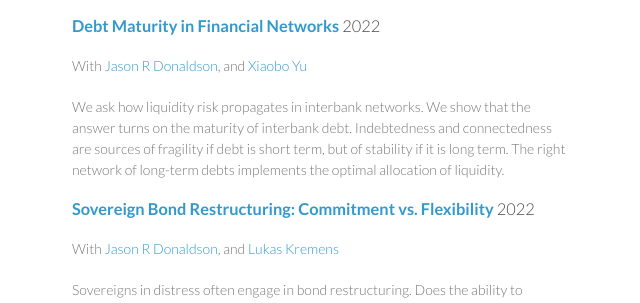
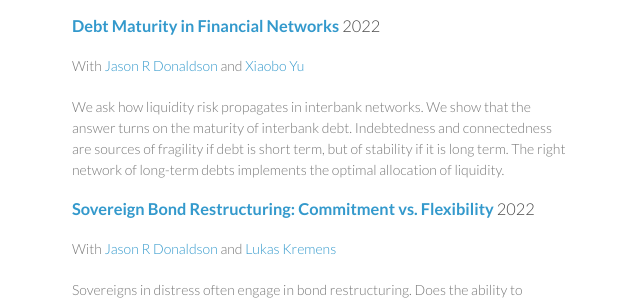
Before and after one commit to giorgiap/giorgiap.github.io, a plain HTML site: page index.html in a window 1280 px wide. Shown: the part 2414-2717 px from the top of the page, 498-1138 px from the left. Drawn offline with Linux system fonts and the light colour scheme.

Commit message:
changed commas

```diff
--- a/index.html
+++ b/index.html
@@ -111,7 +111,7 @@
 		<p>We develop a model in which the absolute priority of secured debt leads to conflicts among creditors, but can be optimal nonetheless. The option to use collateral to dilute unsecured debt, even in violation of covenants, helps borrowers to avoid under-investment problems.  But covenants embed an option to accelerate that helps creditors avoid over-investment problems.</a></p>
 
 			<h3><a href="/vari/Maturity-in-Networks.pdf"><b>Debt Maturity in Financial Networks</b></a><span style="font-weight:normal;"> 2022  </span> </h3>
-			<p>With <a href="http://jrdonaldson.com/">Jason R Donaldson</a>, and <a href="https://www8.gsb.columbia.edu/cbs-directory/phd/XYu23">Xiaobo Yu</a> </p>
+			<p>With <a href="http://jrdonaldson.com/">Jason R Donaldson</a> and <a href="https://www8.gsb.columbia.edu/cbs-directory/phd/XYu23">Xiaobo Yu</a> </p>
 		We ask how liquidity risk propagates in interbank networks. We show that the answer turns on the maturity of interbank debt. Indebtedness and connectedness are sources of fragility if debt is short term, but of stability if it is long term. The right network of long-term debts implements the optimal allocation of liquidity.
 			<p>
 
@@ -119,7 +119,7 @@
 		</a></p>
 
 		<h3><a href="/vari/SovereignDebt.pdf"><b>Sovereign Bond Restructuring: Commitment vs. Flexibility</b></a><span style="font-weight:normal;"> 2022  </span> </h3>
-			<p>With <a href="http://jrdonaldson.com/">Jason R Donaldson</a>, and <a href="https://sites.google.com/site/lukaskremensweb/">Lukas Kremens</a> </p>
+			<p>With <a href="http://jrdonaldson.com/">Jason R Donaldson</a> and <a href="https://sites.google.com/site/lukaskremensweb/">Lukas Kremens</a> </p>
 		Sovereigns in distress often engage in bond restructuring. Does the ability to restructure one class of bonds benefit that class? Does it benefit other classes too? Evidence from a landmark UK High Court ruling suggests the answers: yes and yes.
 		<p>
 		</a></p>
```
